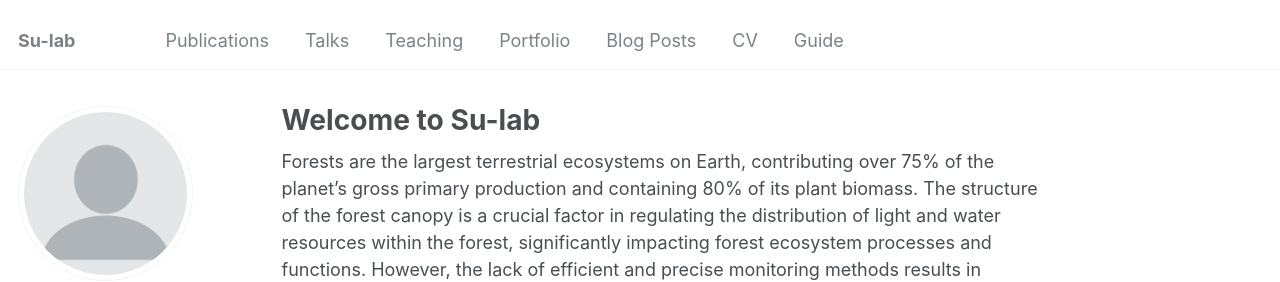
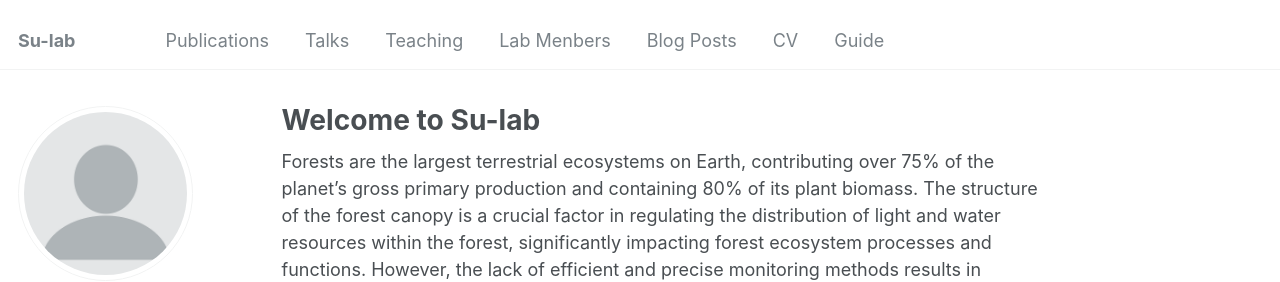
Before and after one commit to krotia/krotia.github.io, a Jekyll site: the page built from _pages/about.md, in a window 1280 px wide. Shown: the top 282 px of the page. Built offline with Jekyll 4.4.1, drawn with Linux system fonts in a browser that asks for light colours; some web fonts are replaced.

Commit message:
Update navigation.yml

```diff
--- a/_data/navigation.yml
+++ b/_data/navigation.yml
@@ -9,8 +9,8 @@ main:
   - title: "Teaching"
     url: /teaching/
 
-  - title: "Portfolio"
-    url: /portfolio/
+  - title: "Lab Menbers"
+    url: /members/
 
   - title: "Blog Posts"
     url: /year-archive/
```
